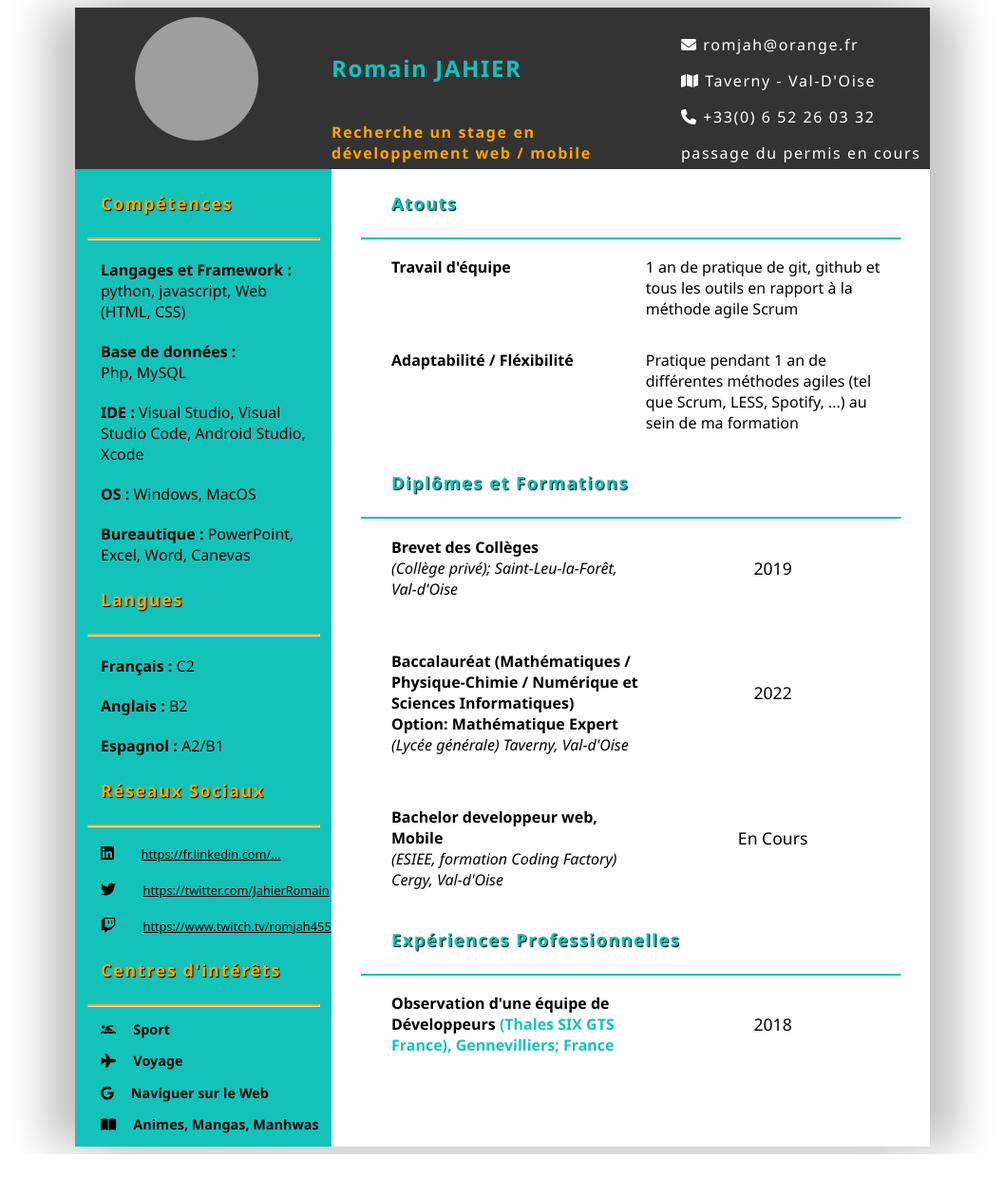
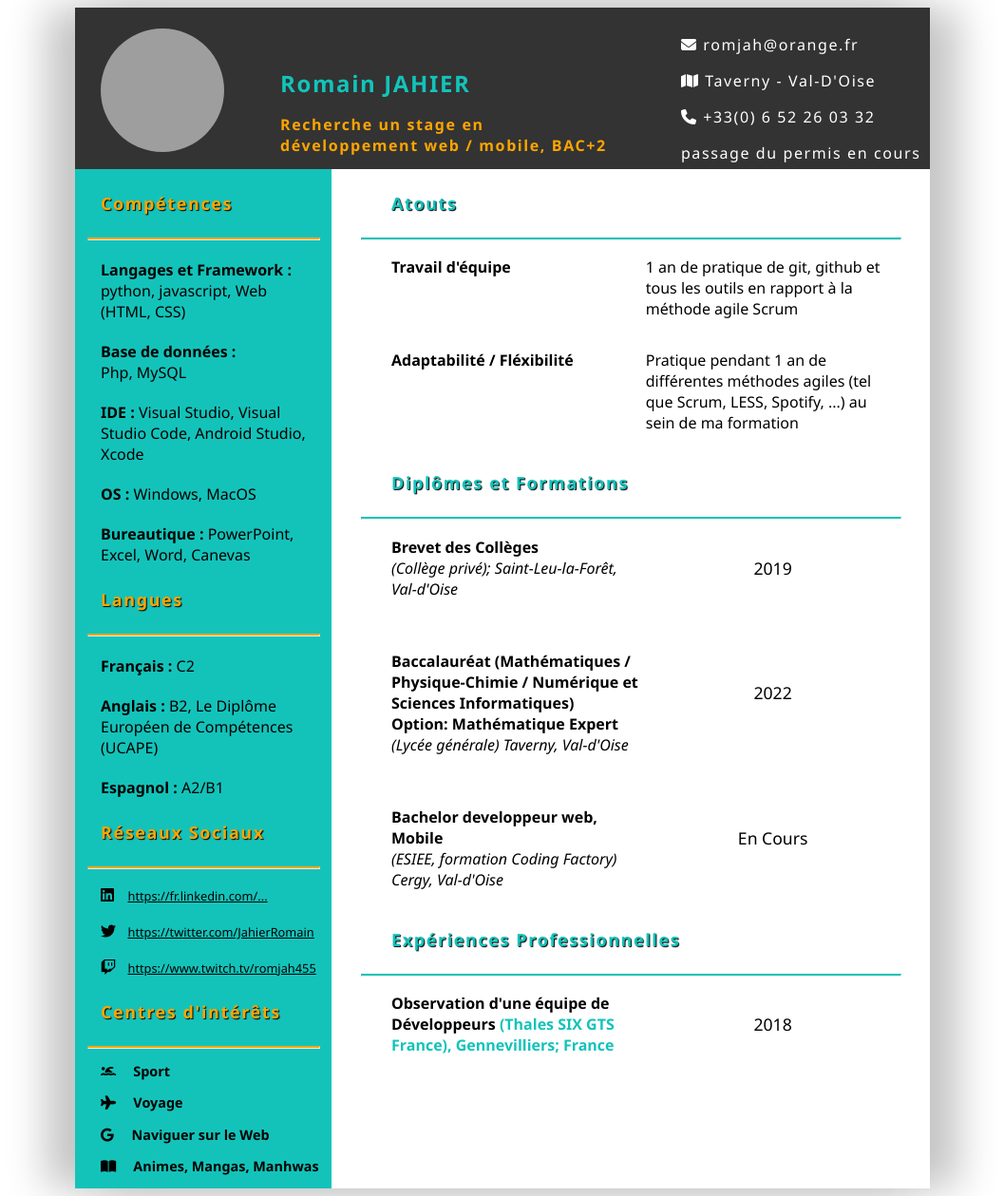
Before and after one commit to Romjah/Projet_perso, a PHP site: page /CV.html in a window 1280 px wide. Shown: the whole page at 95% size, without its empty margins (111-1168 px from the left). Before the commit the page ends 1215 px from the top, so only its background shows below. Run offline with PHP 8.4, Linux system fonts and the light colour scheme; some libraries are stand-ins or nearby versions; grey boxes are pictures that could not be loaded.

Commit message:
ajustement icone

```diff
--- a/CV_copie/code/CV.css
+++ b/CV_copie/code/CV.css
@@ -24,7 +24,7 @@ header{
 }
 
 .photo{
-    margin-left: 7%;
+    margin: 1.3% 0 0 3%;
     border-radius: 50%;
     width: 130px;
     height: 130px;
@@ -36,9 +36,9 @@ header{
     display: flex;
     justify-content: flex-start;
     flex-wrap: wrap;
-    width: 31%;
-    top: -73%;
-    left: 30%;
+    width: 40%;
+    top: -78%;
+    left: 24%;
 }
 
 h3{
@@ -46,6 +46,7 @@ h3{
     font-weight: bold;
     letter-spacing: .1rem;
     font-size: 24px;
+    margin: 10% 0 0 0;
 }
 
 .post{
@@ -179,3 +180,7 @@ span{
 .reseau a{
     font-size: 0.8em;
 }
+.fa-brands, .fab {
+    font-weight: 400;
+    width: 0%;
+}
--- a/CV_copie/code/CV.html
+++ b/CV_copie/code/CV.html
@@ -16,7 +16,7 @@
             </div>
             <div class="des">
             <h3>Romain JAHIER</h3>
-            <p class="post">Recherche un stage en développement web / mobile</p>
+            <p class="post">Recherche un stage en développement web / mobile, BAC+2</p>
             </div>
             <div class="right">
                 <p><i class="fa-solid fa-envelope"></i> romjah@orange.fr</p>
@@ -55,7 +55,7 @@
                     <p><b>Français :</b>  C2</p>
                 </div>
                 <div class="po">
-                    <p><b>Anglais :</b> B2</p>
+                    <p><b>Anglais :</b> B2,  Le Diplôme Européen de Compétences (UCAPE)</p>
                 </div>
                 <div class="po">
                     <p><b>Espagnol :</b>  A2/B1</p>
@@ -73,7 +73,7 @@
                 <div class="interet">
                     <p><i class="fa-solid fa-person-swimming"></i><b> &emsp;Sport</b></p>
                     <p><i class="fa-solid fa-plane"></i><b>&emsp; Voyage</b></p>
-                    <p><i class="fa-brands fa-google"></i><b>&emsp;  Naviguer sur le Web</b></p>
+                    <p><i class="fa-brands fa-google"></i><b>&emsp; &emsp;Naviguer sur le Web</b></p>
                     <p><i class="fa-solid fa-book-open"></i><b>&emsp; Animes, Mangas, Manhwas</b></p>
                 </div>
         </section>
```
